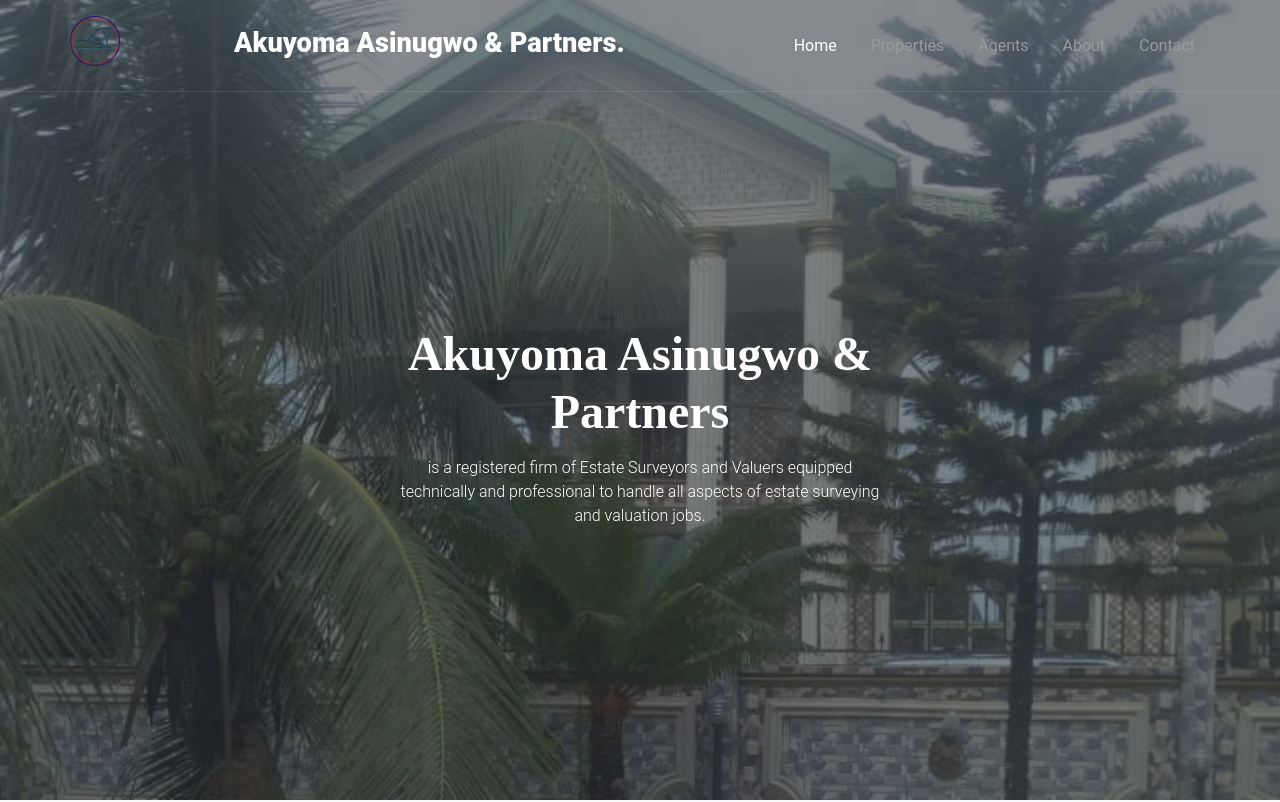
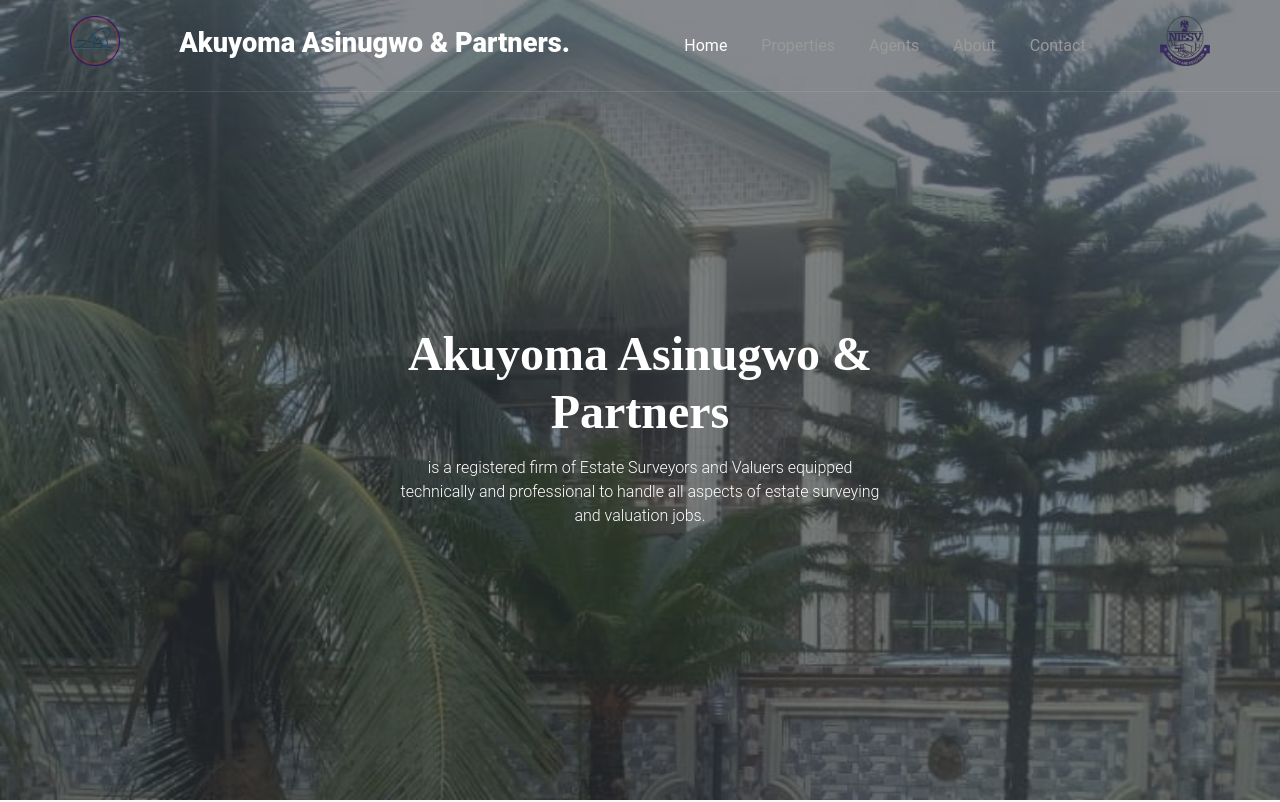
Before and after one commit to uche-hub/Akuyoma-Real-Estate, a plain HTML site: page index.html in a window 1280 px wide. Shown: the top 802 px of the page. Drawn offline with nearby package versions, Linux system fonts and the light colour scheme.

Commit message:
added second logo to the right

```diff
--- a/index.html
+++ b/index.html
@@ -40,6 +40,9 @@
                             <li id="close-flyout"><span class="fas fa-times"></span></li>
                         </ul>
                     </nav>
+                    <div class="logo-header">
+                        <img src="images/logo2-header.png" alt="Logo image" width="50px" height="50px">
+                    </div>
                 </div>
             </header>
 
```
Also changed, not shown: images/logo2-header.png (added), images/logo2.jpeg (added).
